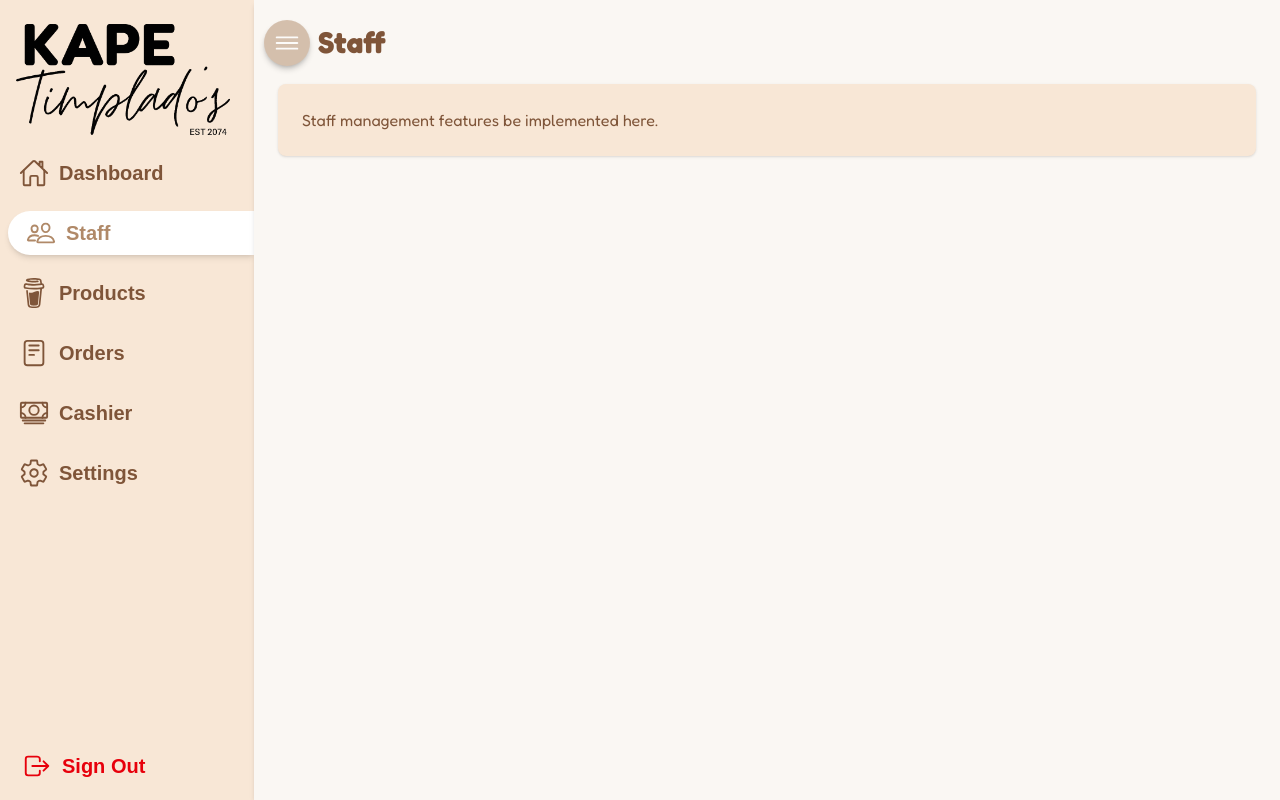
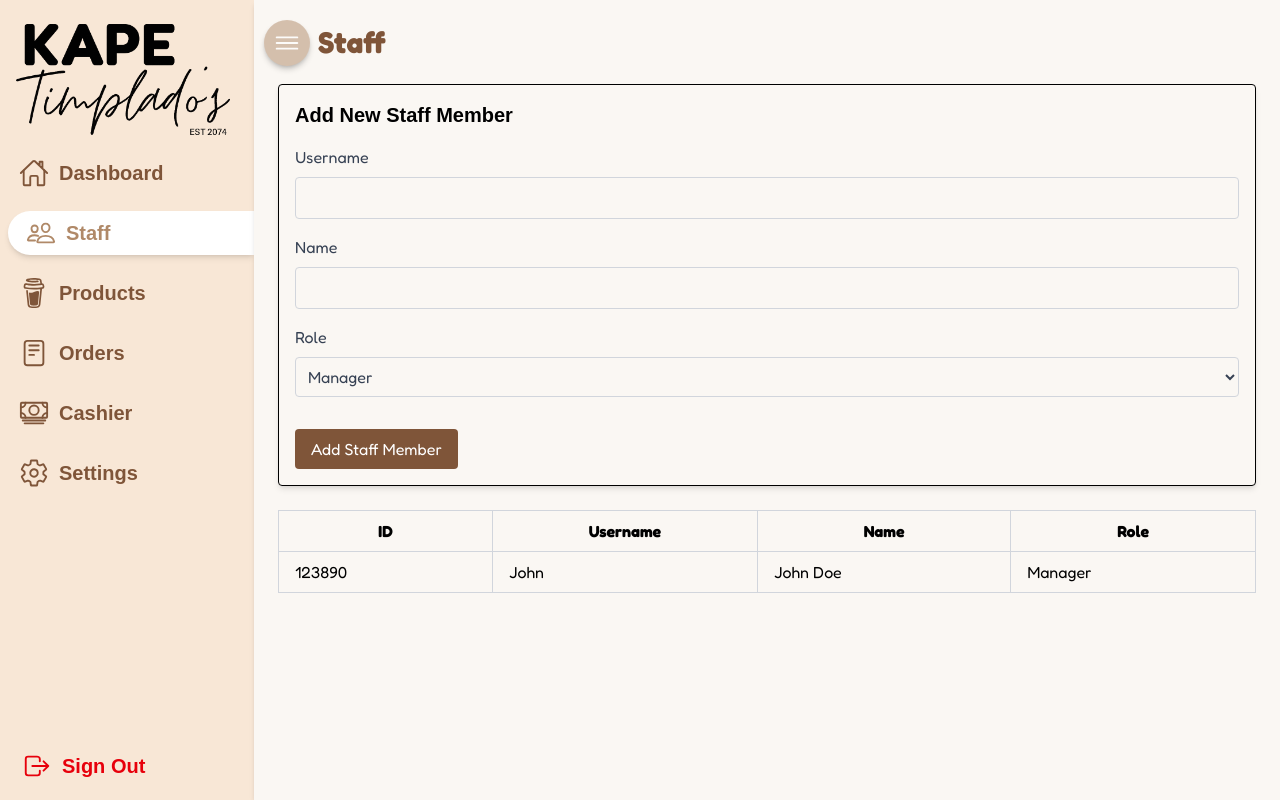
Before and after one commit to yaboiscela/kape-system, a React (Vite) app: page /staff in a window 1280 px wide. Built offline with nearby package versions, Linux system fonts and the light colour scheme; a web font is replaced by a local one.

Commit message:
Deploy Preparation

```diff
--- a/src/pages/Products.jsx
+++ b/src/pages/Products.jsx
@@ -202,6 +202,17 @@ export default function Products({ products, setProducts, categories, sizes, add
     const filteredSizes = sizes.filter((s) => s.category === selectedCategory);
     const filteredAddons = addons.filter((a) => a.category === selectedCategory);
 
+    const [file, setFile] = useState(null);
+    const [preview, setPreview] = useState(null)
+
+    const handleFileChange = (e) => {
+        const selected = e.target.files[0]
+        if (selected) {
+            setFile(selected)
+            setPreview(URL.createObjectURL(selected))
+        }
+    }
+
     // ----------------- UI -----------------
     return (
         <div>
@@ -216,8 +227,12 @@ export default function Products({ products, setProducts, categories, sizes, add
             onSubmit={handleAddProduct}
             className="my-6 p-4 border rounded shadow-md"
         >
+
+                <div className="mb-4 flex gap-4">
+                    <div>
                         <h3 className="text-lg font-semibold mb-3">Add Product</h3>
-
+                        <div>
+                            {/* Product Name */}
                             <input
                             type="text"
                             name="productName"
@@ -241,6 +256,23 @@ export default function Products({ products, setProducts, categories, sizes, add
                                 </option>
                             ))}
                             </select>
+                        </div>
+                    </div>
+
+                    {/* Product Image */}
+                    <div>
+                        <label className="block mb-1 font-semibold">Product Image:</label>
+                        <div className="mb-4 relative">
+                            <div className="h-40 w-40 border overflow-hidden">
+                                {preview && (
+                                        <img className="h-full" src={preview} alt="" />
+                                    )}
+                            </div>
+                            <label className="absolute bg-[#b08968] text-white hover:bg-[#7f5539] p-1 rounded-full top-1/2 left-1/2 transform -translate-x-1/2 -translate-y-1/2  w-30 cursor-pointer flex" htmlFor="imageFiles">Upload Image</label>
+                            <input id="imageFiles" className="hidden" onChange={handleFileChange} type="file" name="productImage" accept="image/*" />
+                        </div>
+                    </div>
+                </div>
 
             <div className="flex w-full gap-4">
             {/* Pricing Section */}
--- a/src/pages/Settings.jsx
+++ b/src/pages/Settings.jsx
@@ -8,6 +8,7 @@ export default function Settings({addons, setAddons, categories, setCategories,
     const [addonMinimize, setAddonMinize] = useState(true)
     const [categoriesMinimize, setCategoriesMinize] = useState(true)
     const [sizesMinimize, setSizesMinize] = useState(true)
+    const [roleMinimize, setRolesMinize] = useState(true)
 
     // ----------------- Categories Logic -----------------
 
@@ -76,6 +77,7 @@ export default function Settings({addons, setAddons, categories, setCategories,
         <div>
             <h2 className="pl-10 text-3xl font-bold text-[#7f5539] mb-4">Settings</h2>
 
+            <h2 className="mb-2 text-lg font-semibold">Products Settings</h2>
             {/* Categories */}
             <div
             className={`mb-4 rounded-lg transition-all duration-300 overflow-hidden ${
@@ -241,6 +243,8 @@ export default function Settings({addons, setAddons, categories, setCategories,
                     </ul>
                 </div>
             </div>
+
+            <h2 className="mb-2 mt-6 text-lg font-semibold">Staff Settings</h2>
         </div>
     )
 }
--- a/src/pages/Staff.jsx
+++ b/src/pages/Staff.jsx
@@ -1,10 +1,60 @@
+import { useState } from "react"
+
 export default function Staff() {
+
+    const [staff, setStaff] = useState([
+        { id: 123890, user: "John", name: "John Doe", role: "Manager"},
+    ])
+
+    const roles = ["Manager", "Barista", "Cashier"]
+
+    const addStaffMember = () => {
+
+    }
+
     return (
         <div>
             <h1 className="pl-10 text-3xl font-bold text-[#7f5539] mb-6">Staff</h1>
-            <div className="bg-[#f8e7d6] p-6 rounded-lg shadow">
-                <p className="text-[#7f5539]">Staff management features be implemented here.</p>
-            </div>
+            <form className="border p-4 mb-6 rounded shadow-md">
+                <h2 className="text-xl font-semibold mb-4">Add New Staff Member</h2>
+                <div className="mb-4">
+                    <label className="block text-gray-700 mb-2" htmlFor="username">Username</label>
+                    <input className="w-full border border-gray-300 p-2 rounded" type="text" id="username" name="username" />
+                </div>
+                <div className="mb-4">
+                    <label className="block text-gray-700 mb-2" htmlFor="name">Name</label>
+                    <input className="w-full border border-gray-300 p-2 rounded" type="text" id="name" name="name" />
+                </div>
+                <div className="mb-4">
+                    <label className="block text-gray-700 mb-2" htmlFor="role">Role</label>
+                    <select className="block border border-gray-300 rounded p-2 w-full text-gray-700" name="" id="">
+                        {roles.map((role) => (
+                            <option key={role} value={role}>{role}</option>
+                        ))}
+                    </select>
+                </div>
+                <button className="bg-[#7f5539] text-white px-4 py-2 mt-4 rounded hover:bg-[#6e4531]">Add Staff Member</button>
+            </form>
+            <table className="w-full border-collapse">
+                <thead>
+                    <tr>
+                        <th className="border border-gray-300 px-4 py-2">ID</th>
+                        <th className="border border-gray-300 px-4 py-2">Username</th>
+                        <th className="border border-gray-300 px-4 py-2">Name</th>
+                        <th className="border border-gray-300 px-4 py-2">Role</th>
+                    </tr>
+                </thead>
+                <tbody>
+                    {staff.map((member) => (
+                        <tr key={member.id}>
+                            <td className="border border-gray-300 px-4 py-2">{member.id}</td>
+                            <td className="border border-gray-300 px-4 py-2">{member.user}</td>
+                            <td className="border border-gray-300 px-4 py-2">{member.name}</td>
+                            <td className="border border-gray-300 px-4 py-2">{member.role}</td>
+                        </tr>
+                    ))}
+                </tbody>
+            </table>
         </div>
     );
 }
--- a/vite.config.js
+++ b/vite.config.js
@@ -13,4 +13,5 @@ export default defineConfig({
     tailwindcss(),
     react()
   ],
+  base: './'
 })
```
Lines whose indentation alone changed are shown as unchanged.
